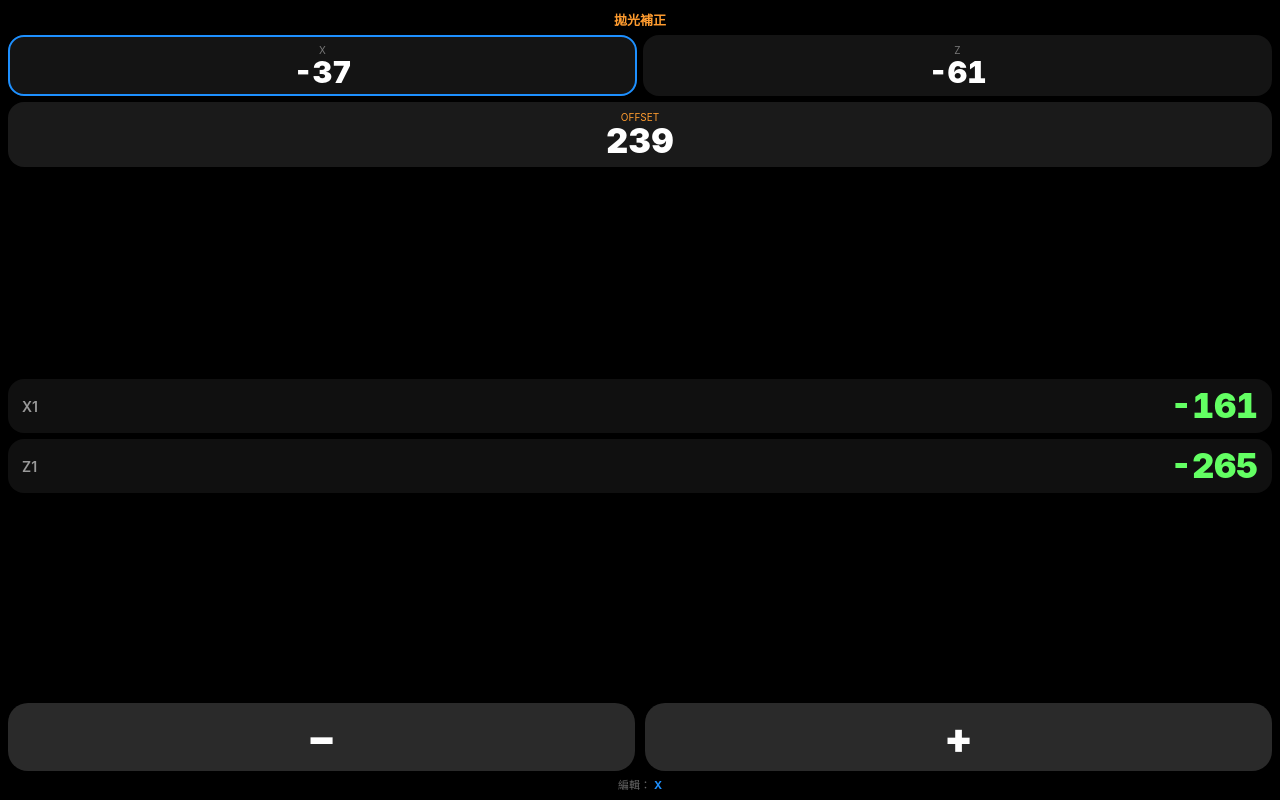
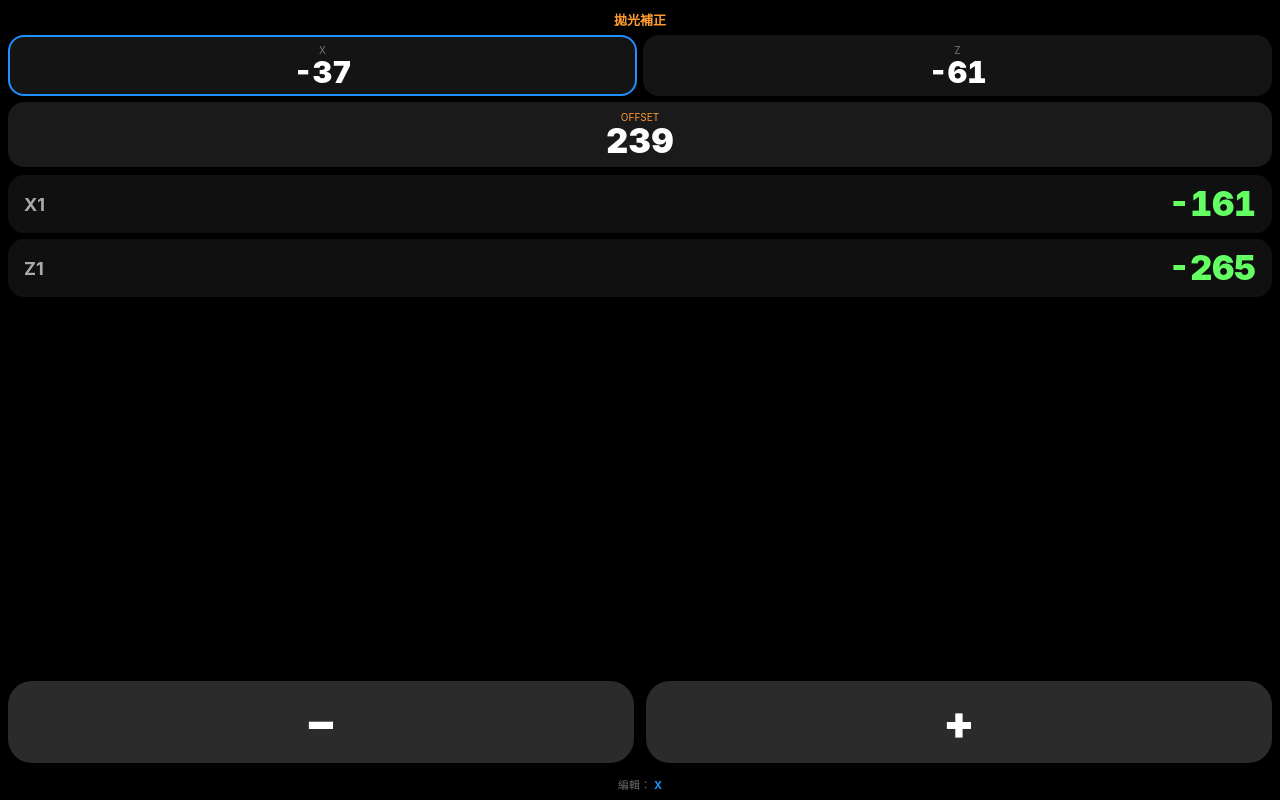
Before and after one commit to csc10517-ux/polish-new, a plain HTML site: page index.html in a window 1280 px wide. Drawn offline with Linux system fonts and the light colour scheme.

Commit message:
Update index.html

```diff
--- a/index.html
+++ b/index.html
@@ -21,7 +21,7 @@ viewport-fit=cover
 --bg:#000;
 --card:#141414;
 --active:#1e90ff;
---text:#ffffff;
+--text:#fff;
 --sub:#777;
 --orange:#ff9c2f;
 --green:#63ff63;
@@ -45,7 +45,6 @@ sans-serif;
 
 html,
 body{
-
 width:100%;
 height:100%;
 
@@ -62,9 +61,7 @@ position:fixed;
 inset:0;
 }
 
-/* =====================
-主畫面
-===================== */
+/* ===================== */
 
 .app{
 
@@ -79,9 +76,7 @@ padding:8px;
 overflow:hidden;
 }
 
-/* =====================
-標題
-===================== */
+/* ===================== */
 
 .top{
 
@@ -96,9 +91,7 @@ margin-top:2px;
 margin-bottom:6px;
 }
 
-/* =====================
-X Z
-===================== */
+/* ===================== */
 
 .input-area{
 
@@ -148,9 +141,7 @@ line-height:1;
 font-variant-numeric:tabular-nums;
 }
 
-/* =====================
-OFFSET
-===================== */
+/* ===================== */
 
 .offset-box{
 
@@ -187,44 +178,42 @@ font-weight:900;
 line-height:1;
 }
 
-/* =====================
-結果
-===================== */
+/* ===================== */
+/* 結果改成單行 */
+/* ===================== */
 
 .result{
-
-flex:1;
 
 display:flex;
 flex-direction:column;
 
-justify-content:center;
+gap:6px;
 
-gap:6px;
+margin-bottom:10px;
 }
 
 .result-row{
 
 display:flex;
+justify-content:space-between;
 align-items:center;
-justify-content:space-between;
 
 background:#101010;
 
-padding:10px 14px;
+padding:12px 16px;
 
 border-radius:16px;
 }
 
-.result-left{
+.result-name{
 
-font-size:14px;
-color:#999;
+font-size:18px;
+font-weight:700;
 
-font-weight:600;
+color:#aaa;
 }
 
-.result-right{
+.result-value{
 
 font-size:34px;
 font-weight:900;
@@ -236,36 +225,36 @@ color:var(--green);
 font-variant-numeric:tabular-nums;
 }
 
-/* =====================
-按鈕
-===================== */
+/* ===================== */
+/* 按鈕放更大更高 */
+/* ===================== */
 
 .buttons{
 
 display:flex;
 
-gap:10px;
+gap:12px;
 
-margin-top:6px;
+margin-top:auto;
+
+padding-bottom:8px;
 }
-
-/* ===== 按鈕放大 ===== */
 
 .btn{
 
 flex:1;
 
-height:68px;
+height:82px;
 
 border:none;
 
-border-radius:20px;
+border-radius:24px;
 
-background:#2a2a2a;
+background:#2b2b2b;
 
 color:#fff;
 
-font-size:42px;
+font-size:46px;
 font-weight:900;
 
 transition:.06s;
@@ -278,9 +267,7 @@ transform:scale(.95);
 background:#3b3b3b;
 }
 
-/* =====================
-編輯提示
-===================== */
+/* ===================== */
 
 .editing{
 
@@ -305,8 +292,6 @@ font-weight:bold;
 <body>
 
 <div class="app">
-
-<!-- 標題 -->
 
 <div class="top">
 拋光補正
@@ -362,11 +347,11 @@ OFFSET
 
 <div class="result-row">
 
-<div class="result-left">
+<div class="result-name">
 X1
 </div>
 
-<div class="result-right" id="x1Val">
+<div class="result-value" id="x1Val">
 -161
 </div>
 
@@ -374,11 +359,11 @@ X1
 
 <div class="result-row">
 
-<div class="result-left">
+<div class="result-name">
 Z1
 </div>
 
-<div class="result-right" id="z1Val">
+<div class="result-value" id="z1Val">
 -265
 </div>
 
@@ -400,7 +385,7 @@ Z1
 
 </div>
 
-<!-- 目前編輯 -->
+<!-- 編輯欄位 -->
 
 <div class="editing">
 編輯：
@@ -413,9 +398,7 @@ X
 
 <script>
 
-/* =====================
-資料
-===================== */
+/* ===================== */
 
 let x = -37;
 let z = -61;
@@ -423,9 +406,7 @@ let offset = 239;
 
 let current = "x";
 
-/* =====================
-DOM
-===================== */
+/* ===================== */
 
 const xVal =
 document.getElementById("xVal");
@@ -445,9 +426,7 @@ document.getElementById("z1Val");
 const editingText =
 document.getElementById("editingText");
 
-/* =====================
-更新畫面
-===================== */
+/* ===================== */
 
 function updateUI(){
 
@@ -459,7 +438,7 @@ offsetVal.textContent = offset;
 editingText.textContent =
 current.toUpperCase();
 
-/* ===== 原始補正公式 ===== */
+/* ===== 原始公式 ===== */
 
 const r =
 Math.sqrt(
@@ -489,9 +468,7 @@ z1Val.textContent = z1;
 
 }
 
-/* =====================
-清除選取
-===================== */
+/* ===================== */
 
 function clearActive(){
 
@@ -508,10 +485,6 @@ document
 .classList.remove("active");
 
 }
-
-/* =====================
-選擇欄位
-===================== */
 
 function selectField(name){
 
@@ -545,37 +518,27 @@ document
 
 }
 
-/* =====================
-數值變更
-===================== */
+/* ===================== */
 
 function addValue(v){
 
 if(current === "x"){
-
 x += v;
-
 }
 
 if(current === "z"){
-
 z += v;
-
 }
 
 if(current === "offset"){
-
 offset += v;
-
 }
 
 updateUI();
 
 }
 
-/* =====================
-切換欄位
-===================== */
+/* ===================== */
 
 document
 .getElementById("xBox")
@@ -601,10 +564,9 @@ selectField("offset");
 
 };
 
-/* =====================
-單擊
-只 ±1
-===================== */
+/* ===================== */
+/* 單擊 ±1 */
+/* ===================== */
 
 document
 .getElementById("plusBtn")
@@ -636,10 +598,9 @@ addValue(-1);
 }
 );
 
-/* =====================
-長按
-每次 ±10
-===================== */
+/* ===================== */
+/* 長按 ±10 */
+/* ===================== */
 
 let holding = false;
 
@@ -657,13 +618,9 @@ btn.addEventListener(
 
 holding = false;
 
-/* ===== 超過 450ms 才進入長按 ===== */
-
 holdTimer = setTimeout(()=>{
 
 holding = true;
-
-/* ===== 長按開始 ===== */
 
 repeatTimer = setInterval(()=>{
 
@@ -680,8 +637,6 @@ function stop(){
 
 clearTimeout(holdTimer);
 clearInterval(repeatTimer);
-
-/* ===== 防止 click 馬上觸發 ===== */
 
 setTimeout(()=>{
 
@@ -700,9 +655,9 @@ btn.addEventListener("pointercancel",stop);
 enableHold("plusBtn",1);
 enableHold("minusBtn",-1);
 
-/* =====================
-Galaxy Watch 錶框旋轉
-===================== */
+/* ===================== */
+/* 錶框旋轉 */
+/* ===================== */
 
 window.addEventListener(
 "rotarydetent",
@@ -724,9 +679,7 @@ addValue(-1);
 }
 );
 
-/* =====================
-初始化
-===================== */
+/* ===================== */
 
 updateUI();
 
```
